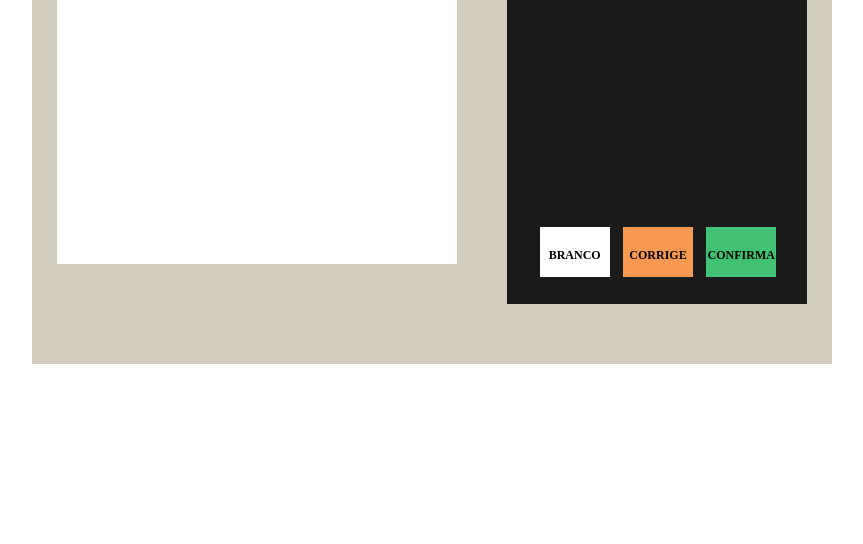
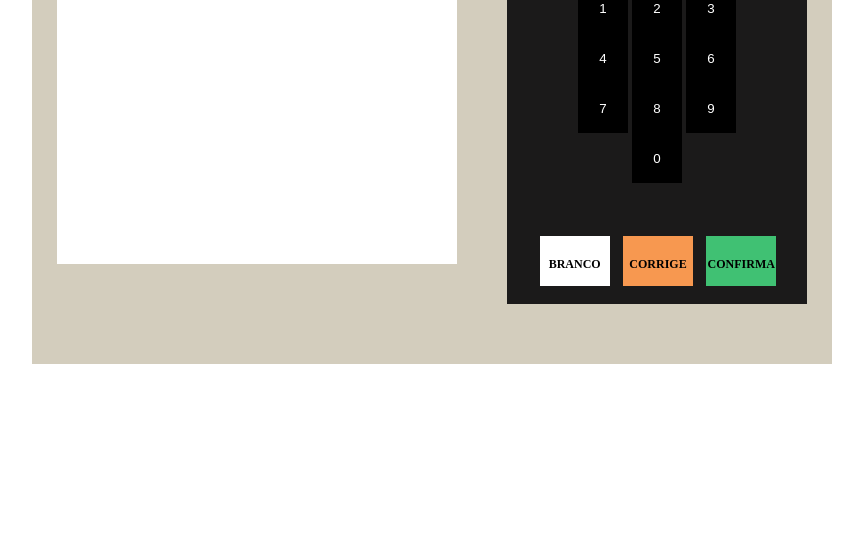
Before and after one commit to Zosin0/Urna, a plain HTML site: page index.html in a window 1280 px wide. Shown: the part 256-800 px from the top of the page, without its empty margins (208-1071 px from the left). Drawn offline with Linux system fonts and the light colour scheme.

Commit message:
alteração numeros

```diff
--- a/index.html
+++ b/index.html
@@ -21,17 +21,19 @@
                 </div>
                 <div class="fundo-teclado">
                     <div class="numeros">
-                        <b class="numero"></b>
-                        <b class="numero"></b>
-                        <b class="numero"></b>
-                        <b class="numero"></b>
-                        <b class="numero"></b>
-                        <b class="numero"></b>
-                        <b class="numero"></b>
-                        <b class="numero"></b>
-                        <b class="numero"></b>
-                        <b class="numero"></b>
-
+                        <button class="numero" action="on-click">1</button>
+                        <button class="numero" action="on-click">2</button>
+                        <button class="numero" action="on-click">3</button>
+                        <br>
+                        <button class="numero" action="on-click">4</button>
+                        <button class="numero" action="on-click">5</button>
+                        <button class="numero" action="on-click">6</button>
+                        <br>
+                        <button class="numero" action="on-click">7</button>
+                        <button class="numero" action="on-click">8</button>
+                        <button class="numero" action="on-click">9</button>
+                        <br>
+                        <button class="numero" action="on-click">0</button>
 
                     </div>
                     <div class="botoes">
--- a/urna.css
+++ b/urna.css
@@ -82,11 +82,14 @@
 }
 .numeros{
     height: 250px;
-
+    align-items: center;
+    text-align: center;
+    padding-top: 3%;
 }
 .numero{
     width: 50px;
     height: 50px;
-    background-color: rgb(163, 34, 34);
+    background-color: black;
+    color: white;
 
 }
```
